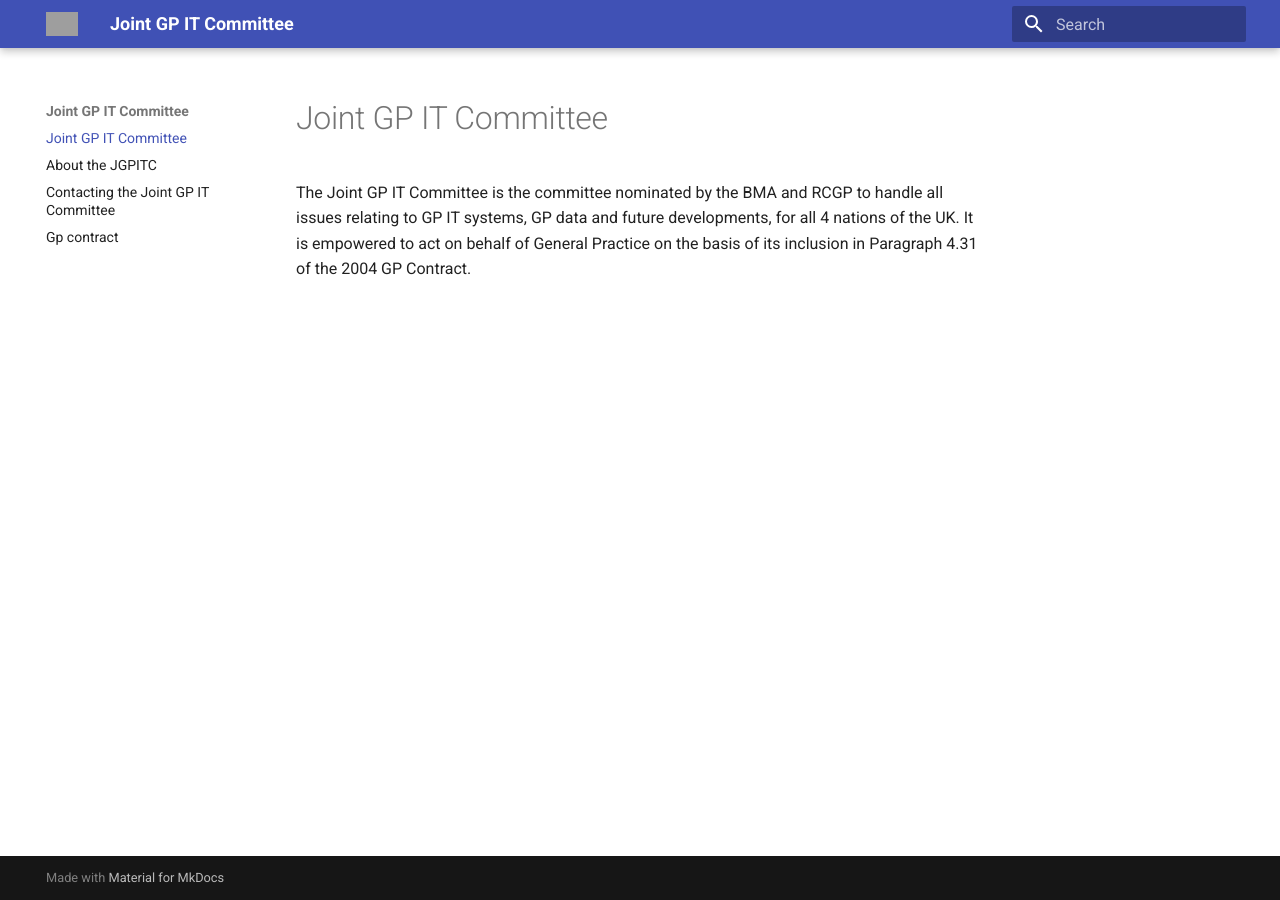
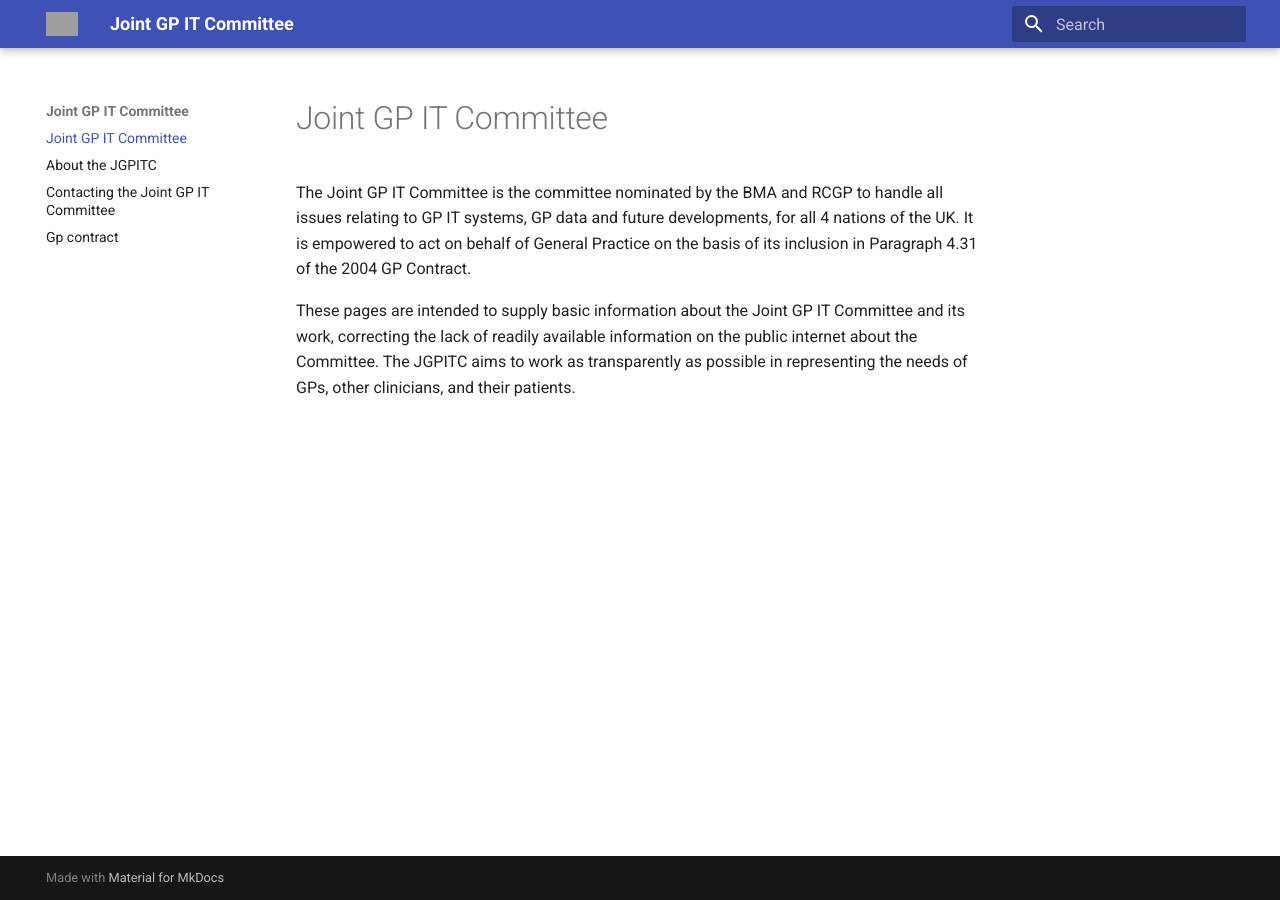
Before and after one commit to pacharanero/jgpitc.org.uk, an MkDocs documentation site: the page built from docs/index.md, in a window 1280 px wide. Built offline with MkDocs 1.6.1 and Material for MkDocs 9.7.7, drawn with Linux system fonts in a browser that asks for light colours; grey boxes are pictures that could not be loaded.

Commit message:
update index

```diff
--- a/docs/index.md
+++ b/docs/index.md
@@ -1,3 +1,5 @@
 # Joint GP IT Committee
 
 The Joint GP IT Committee is the committee nominated by the BMA and RCGP to handle all issues relating to GP IT systems, GP data and future developments, for all 4 nations of the UK. It is empowered to act on behalf of General Practice on the basis of its inclusion in Paragraph 4.31 of the 2004 GP Contract.
+
+These pages are intended to supply basic information about the Joint GP IT Committee and its work, correcting the lack of readily available information on the public internet about the Committee. The JGPITC aims to work as transparently as possible in representing the needs of GPs, other clinicians, and their patients.
```
